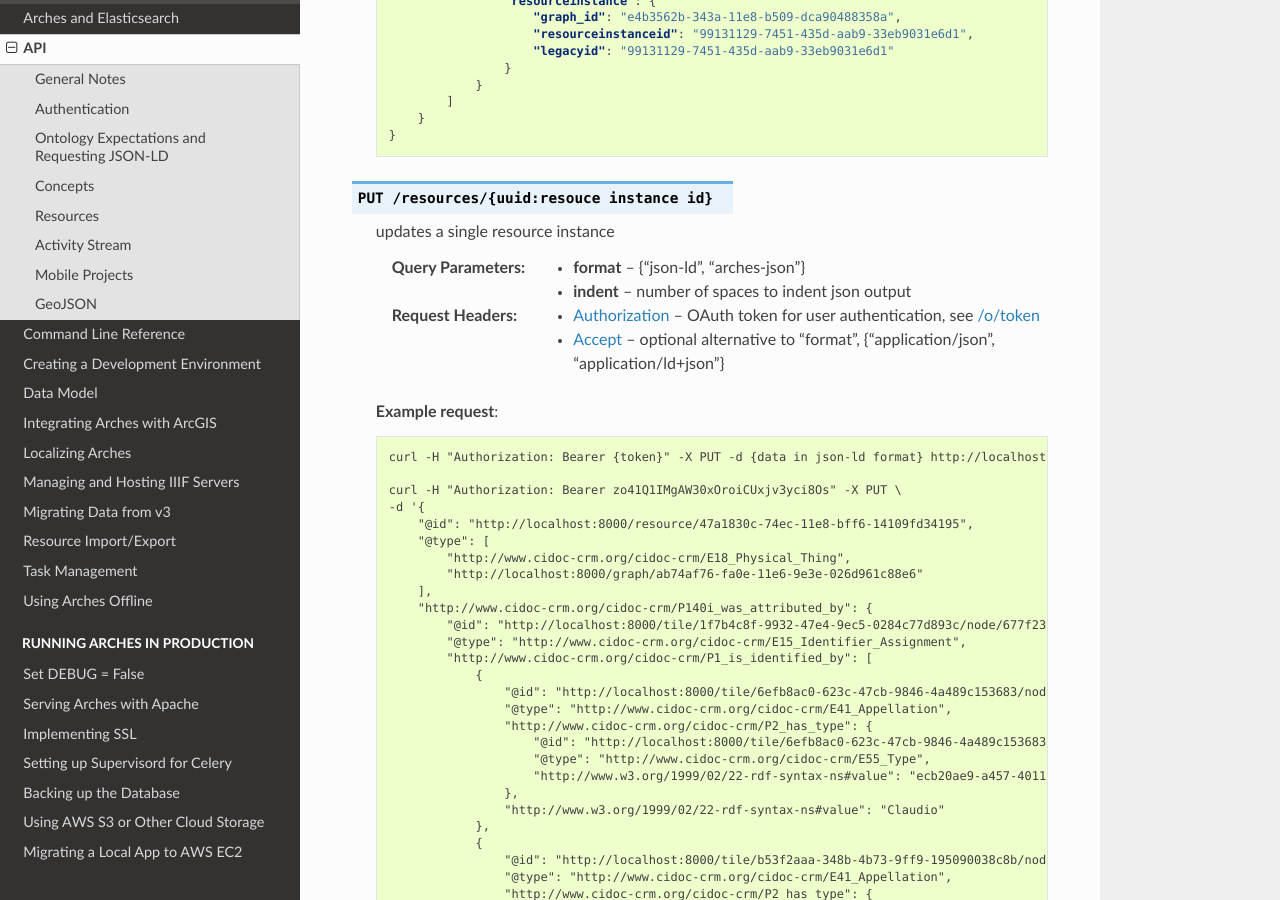
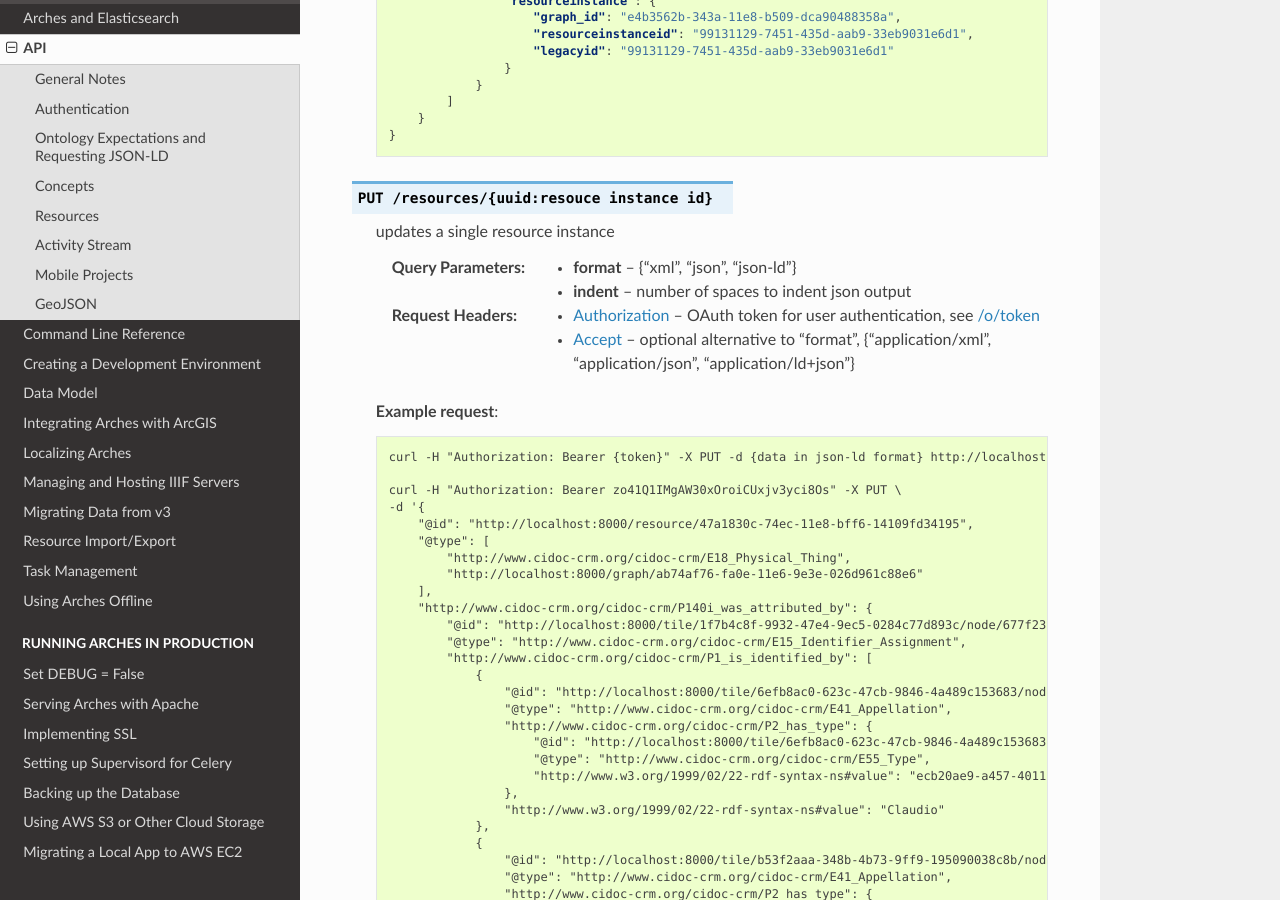
Before and after one commit to archesproject/arches-docs, a Sphinx documentation site: the page built from docs/api.txt, in a window 1280 px wide and 900 px high, scrolled down 7360 px. Built offline with Sphinx 7.4.7 and the Read the Docs theme 2.0.0, drawn with Linux system fonts in a browser that asks for light colours.

Commit message:
Revert "Update api.txt to remove XML"
This reverts commit 9cae1713dc51192b0b7d8ffe8f26a96f7614ad16.

```diff
--- a/docs/api.txt
+++ b/docs/api.txt
@@ -490,10 +490,10 @@
 
     updates a single resource instance
 
-    :query format: {"json-ld", "arches-json"}
+    :query format: {"xml", "json", "json-ld"}
     :query indent: number of spaces to indent json output
     :reqheader Authorization: OAuth token for user authentication, see :ref:`/o/token <auth>`
-    :reqheader Accept: optional alternative to "format", {"application/json", "application/ld+json"}
+    :reqheader Accept: optional alternative to "format", {"application/xml", "application/json", "application/ld+json"}
 
     **Example request**:
 
```
